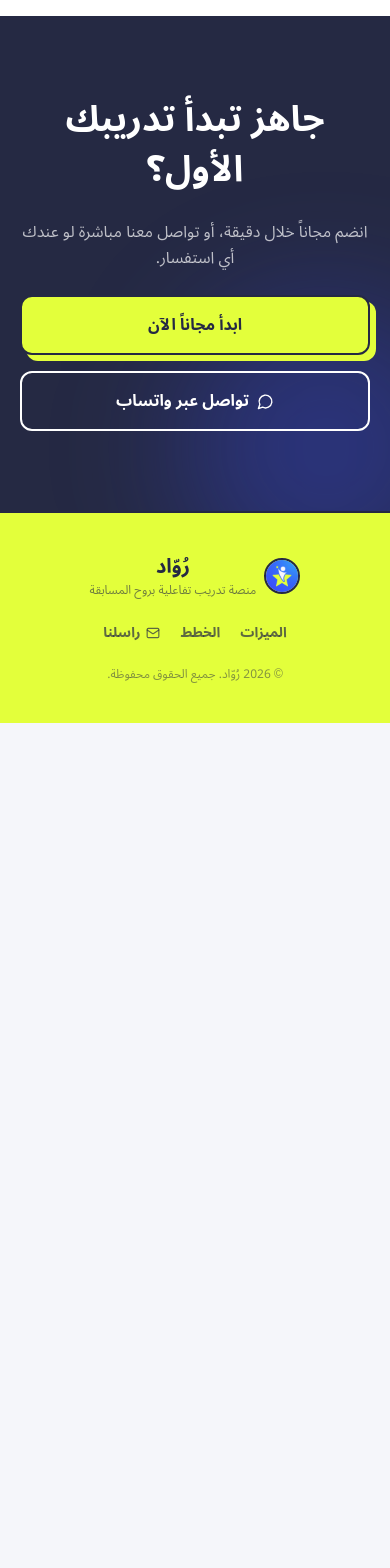
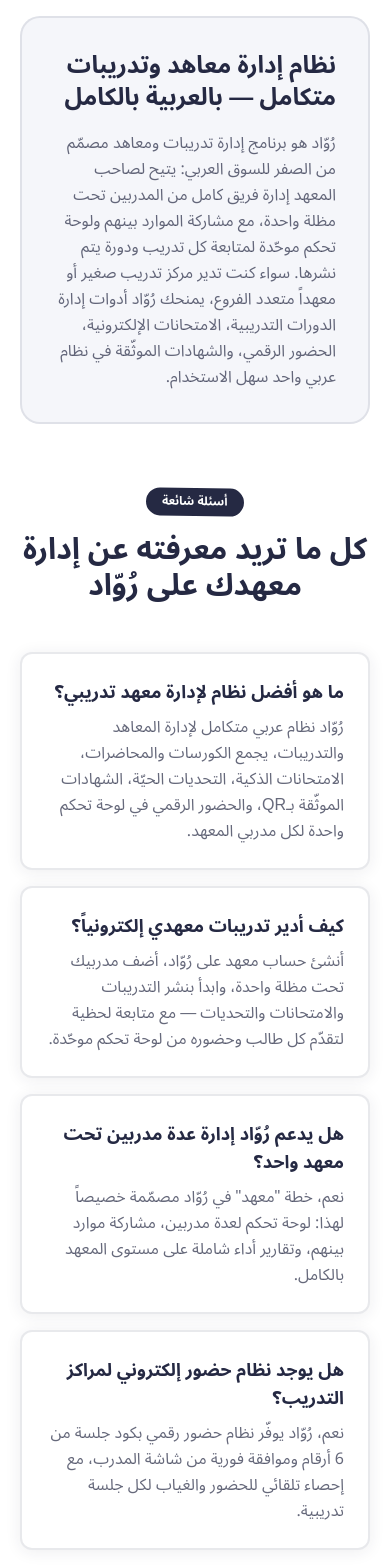
Before and after one commit to ruwadapp/ruwad, a Next.js app: page / in a window 390 px wide. Shown: the part 7300-8868 px from the top of the page. Before the commit the page ends 8023 px from the top, so only its background shows below. Built offline with nearby package versions, Linux system fonts and the light colour scheme; no server answers; a web font is replaced by a local one.

Commit message:
seo: target institute/training-management keywords in metadata, add FAQ section with FAQPage schema, enrich institute-focused copy

```diff
--- a/app/layout.tsx
+++ b/app/layout.tsx
@@ -2,8 +2,8 @@ import type { Metadata, Viewport } from 'next'
 import './globals.css'
 
 const SITE_URL = 'https://www.ruwaad.app'
-const TITLE = 'رُوّاد | منصة تدريب تفاعلية للمدربين والمعاهد'
-const DESCRIPTION = 'منصة رُوّاد التعليمية العربية: كورسات، امتحانات تُصحَّح تلقائياً، تحديات حيّة، شهادات موثّقة بـQR، وحضور رقمي — كل ما يحتاجه المدرب والمعهد في مكان واحد.'
+const TITLE = 'رُوّاد | نظام إدارة معاهد وتدريبات — منصة تعليمية عربية متكاملة'
+const DESCRIPTION = 'رُوّاد نظام متكامل لإدارة المعاهد والتدريبات: كورسات، امتحانات تُصحَّح تلقائياً، تحديات حيّة، شهادات موثّقة بـQR، حضور رقمي، ولوحة تحكم موحّدة لمدرّبي المعهد. الحل العربي الأول لإدارة التدريب أونلاين وأوفلاين.'
 
 export const metadata: Metadata = {
   metadataBase: new URL(SITE_URL),
@@ -13,9 +13,10 @@ export const metadata: Metadata = {
   },
   description: DESCRIPTION,
   keywords: [
+    'نظام إدارة معاهد', 'إدارة معاهد تدريب', 'برنامج إدارة تدريبات', 'إدارة الدورات التدريبية',
     'منصة تدريب', 'منصة تعليمية عربية', 'تدريب أونلاين', 'كورسات أونلاين',
     'امتحانات إلكترونية', 'شهادات إلكترونية', 'تحديات تفاعلية', 'إدارة معهد تدريبي',
-    'منصة مدربين', 'e-learning عربي',
+    'منصة مدربين', 'نظام إدارة مراكز تدريب', 'e-learning عربي',
   ],
   applicationName: 'رُوّاد',
   authors: [{ name: 'رُوّاد' }],
--- a/components/marketing/LandingPage.tsx
+++ b/components/marketing/LandingPage.tsx
@@ -41,6 +41,25 @@ const PLANS = [
 ]
 
 const WHATSAPP_NUMBER = '963998285483'
+
+const FAQS = [
+  {
+    q: 'ما هو أفضل نظام لإدارة معهد تدريبي؟',
+    a: 'رُوّاد نظام عربي متكامل لإدارة المعاهد والتدريبات، يجمع الكورسات والمحاضرات، الامتحانات الذكية، التحديات الحيّة، الشهادات الموثّقة بـQR، والحضور الرقمي في لوحة تحكم واحدة لكل مدربي المعهد.',
+  },
+  {
+    q: 'كيف أدير تدريبات معهدي إلكترونياً؟',
+    a: 'أنشئ حساب معهد على رُوّاد، أضف مدربيك تحت مظلة واحدة، وابدأ بنشر التدريبات والامتحانات والتحديات — مع متابعة لحظية لتقدّم كل طالب وحضوره من لوحة تحكم موحّدة.',
+  },
+  {
+    q: 'هل يدعم رُوّاد إدارة عدة مدربين تحت معهد واحد؟',
+    a: 'نعم، خطة "معهد" في رُوّاد مصمّمة خصيصاً لهذا: لوحة تحكم لعدة مدربين، مشاركة موارد بينهم، وتقارير أداء شاملة على مستوى المعهد بالكامل.',
+  },
+  {
+    q: 'هل يوجد نظام حضور إلكتروني لمراكز التدريب؟',
+    a: 'نعم، رُوّاد يوفّر نظام حضور رقمي بكود جلسة من 6 أرقام وموافقة فورية من شاشة المدرب، مع إحصاء تلقائي للحضور والغياب لكل جلسة تدريبية.',
+  },
+]
 
 export function LandingPage() {
   return (
@@ -283,6 +302,51 @@ export function LandingPage() {
         </div>
       </section>
 
+      {/* ===== INSTITUTE SEO CONTENT ===== */}
+      <section className="max-w-4xl mx-auto px-5 sm:px-8 pb-16">
+        <Reveal className="bg-[#F5F6FA] rounded-ruwad p-8 sm:p-10 border-2 border-ruwad-navy/10">
+          <h2 className="text-2xl sm:text-3xl font-extrabold text-ruwad-navy mb-4">
+            نظام إدارة معاهد وتدريبات متكامل — بالعربية بالكامل
+          </h2>
+          <p className="text-ruwad-navy/70 leading-relaxed">
+            رُوّاد هو برنامج إدارة تدريبات ومعاهد مصمّم من الصفر للسوق العربي: يتيح لصاحب المعهد إدارة فريق كامل من
+            المدربين تحت مظلة واحدة، مع مشاركة الموارد بينهم ولوحة تحكم موحّدة لمتابعة كل تدريب ودورة يتم نشرها.
+            سواء كنت تدير مركز تدريب صغير أو معهداً متعدد الفروع، يمنحك رُوّاد أدوات إدارة الدورات التدريبية،
+            الامتحانات الإلكترونية، الحضور الرقمي، والشهادات الموثّقة في نظام عربي واحد سهل الاستخدام.
+          </p>
+        </Reveal>
+      </section>
+
+      {/* ===== FAQ ===== */}
+      <script
+        type="application/ld+json"
+        dangerouslySetInnerHTML={{
+          __html: JSON.stringify({
+            '@context': 'https://schema.org',
+            '@type': 'FAQPage',
+            mainEntity: FAQS.map((f) => ({
+              '@type': 'Question',
+              name: f.q,
+              acceptedAnswer: { '@type': 'Answer', text: f.a },
+            })),
+          }),
+        }}
+      />
+      <section id="faq" className="max-w-3xl mx-auto px-5 sm:px-8 pb-20 sm:pb-28">
+        <Reveal className="text-center max-w-xl mx-auto mb-12">
+          <span className="inline-block bg-ruwad-navy text-white text-xs font-extrabold px-4 py-1.5 rounded-full rotate-1">أسئلة شائعة</span>
+          <h2 className="text-3xl sm:text-4xl font-extrabold text-ruwad-navy mt-4">كل ما تريد معرفته عن إدارة معهدك على رُوّاد</h2>
+        </Reveal>
+        <div className="flex flex-col gap-4">
+          {FAQS.map((f) => (
+            <Reveal key={f.q} className="bg-white rounded-ruwad-sm p-6 border-2 border-ruwad-navy/10 shadow-card">
+              <h3 className="font-extrabold text-ruwad-navy text-lg">{f.q}</h3>
+              <p className="text-ruwad-navy/70 mt-2 leading-relaxed">{f.a}</p>
+            </Reveal>
+          ))}
+        </div>
+      </section>
+
       {/* ===== CONTACT ===== */}
       <section id="contact" className="relative bg-ruwad-navy overflow-hidden py-20 sm:py-28">
         <div className="absolute -bottom-20 -right-20 w-72 h-72 bg-ruwad-blue/30 rounded-full blur-3xl" />
```
